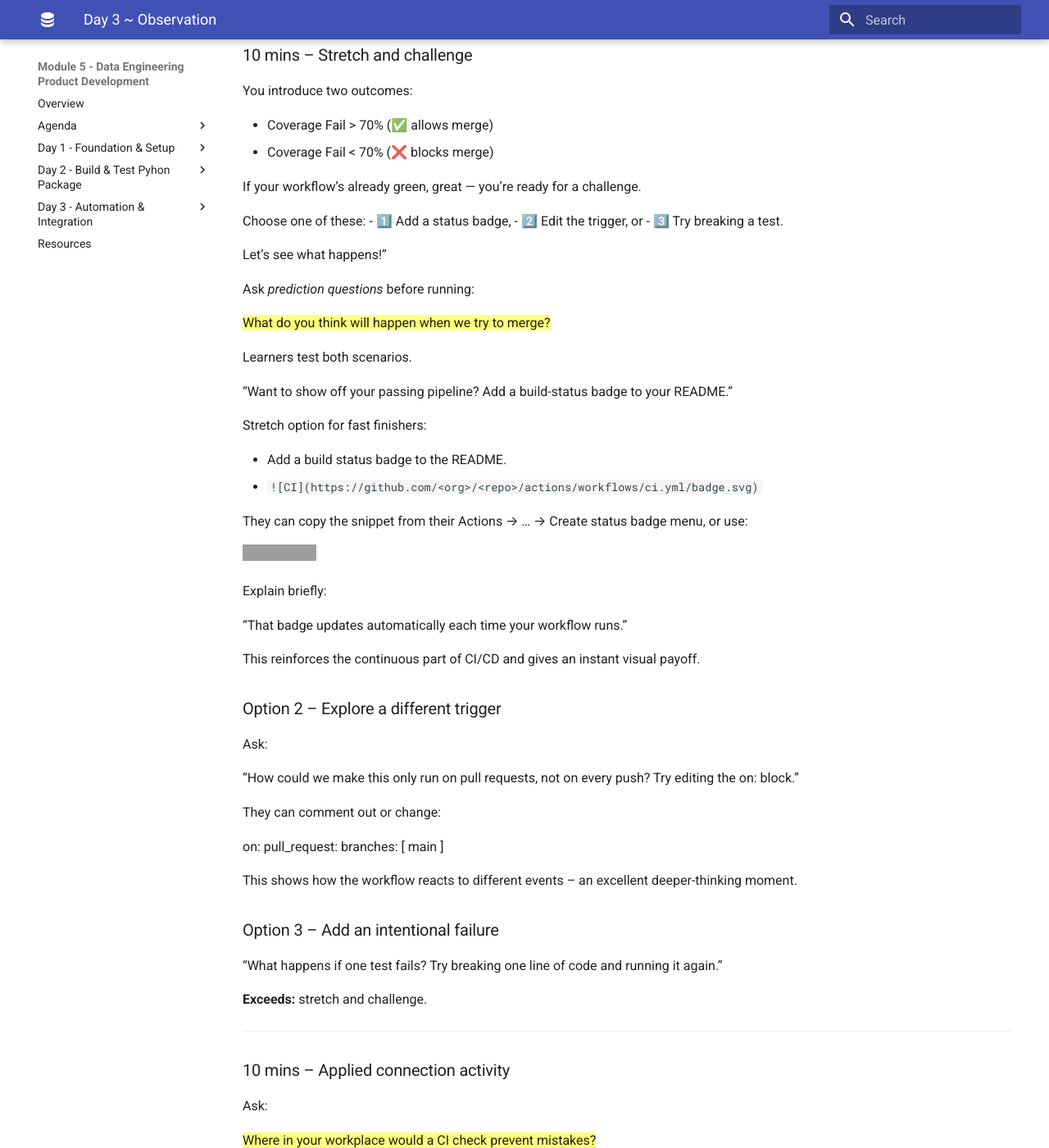
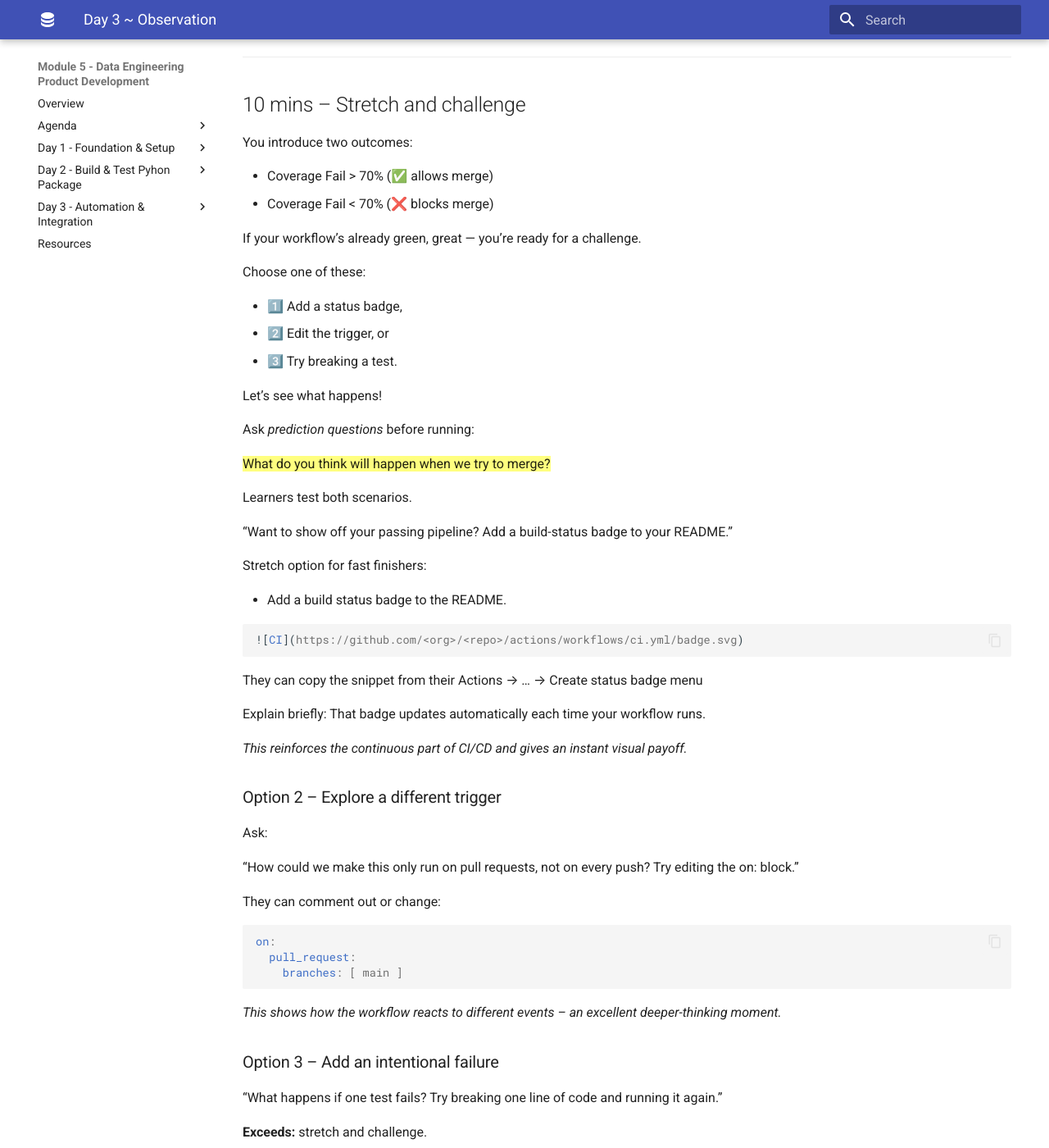
Before and after one commit to qaalabs/DE5M5, an MkDocs documentation site: the page built from docs/day3/observation.md, in a window 1280 px wide and 1400 px high, scrolled down 2146 px. Shown: the whole window at 82% size. Built offline with MkDocs 1.6.1 and Material for MkDocs 9.7.7, drawn with Linux system fonts in a browser that asks for light colours; some of the changed text lies outside the part shown; grey boxes are pictures that could not be loaded.

Commit message:
fix content

````diff
--- a/docs/day3/observation.md
+++ b/docs/day3/observation.md
@@ -16,10 +16,11 @@ Morning everyone. Yesterday you wrote and tested your code, and you aimed for 70
 
 Today we’ll take that a step further by automating those tests so they run every time we make a change.
 
-## Learning objective
+### Learning objective
 By the end of this session, you’ll have a GitHub Action that runs your tests automatically and only allows a merge if they pass.
 
 Before we automate this:
+
 - <mark>what could go wrong if we merge code manually without any checks?</mark>
 - Add one word in chat that describes the risk.
 
@@ -54,7 +55,7 @@ Type in chat: SAVE, PR, or BOTH.
 
 ---
 
-### 15 mins – Learner activity (core learning)
+## 15 mins – Learner activity (core learning)
 
 1. Rename the file correctly
 2. Save to File (or push to GitHub if on the VM)
@@ -85,7 +86,7 @@ Follow up with:
 
 ---
 
-### 10 mins – Stretch and challenge
+## 10 mins – Stretch and challenge
 
 You introduce two outcomes:
 
@@ -96,11 +97,12 @@ You introduce two outcomes:
 If your workflow’s already green, great — you’re ready for a challenge.
 
 Choose one of these:
+
 - 1️⃣ Add a status badge,
 - 2️⃣ Edit the trigger, or
 - 3️⃣ Try breaking a test.
 
-Let’s see what happens!”
+Let’s see what happens!
 
 
 Ask *prediction questions* before running:
@@ -114,18 +116,16 @@ Learners test both scenarios.
 Stretch option for fast finishers:
 
 - Add a build status badge to the README.
-- `![CI](https://github.com/<org>/<repo>/actions/workflows/ci.yml/badge.svg)`
 
-They can copy the snippet from their Actions → … → Create status badge menu, or use:
+```markdown
+![CI](https://github.com/<org>/<repo>/actions/workflows/ci.yml/badge.svg)
+```
 
-![CI](https://github.com/<org>/<repo>/actions/workflows/ci.yml/badge.svg)
+They can copy the snippet from their Actions → … → Create status badge menu
 
+Explain briefly: That badge updates automatically each time your workflow runs.
 
-Explain briefly:
-
-“That badge updates automatically each time your workflow runs.”
-
-This reinforces the continuous part of CI/CD and gives an instant visual payoff.
+*This reinforces the continuous part of CI/CD and gives an instant visual payoff.*
 
 ### Option 2 – Explore a different trigger
 
@@ -135,25 +135,24 @@ Ask:
 
 They can comment out or change:
 
+```yaml
 on:
   pull_request:
     branches: [ main ]
+```
 
-
-This shows how the workflow reacts to different events – an excellent deeper-thinking moment.
+*This shows how the workflow reacts to different events – an excellent deeper-thinking moment.*
 
 ### Option 3 – Add an intentional failure
 
 “What happens if one test fails? Try breaking one line of code and running it again.”
 
 
-
-
 **Exceeds:** stretch and challenge.
 
 ---
 
-### 10 mins – Applied connection activity
+## 10 mins – Applied connection activity
 
 Ask:
 
@@ -169,7 +168,7 @@ Encourage examples:
 
 ---
 
-### 10 mins – Second demo (you break stuff)
+## 10 mins – Second demo (you break stuff)
 
 You:
 
@@ -186,7 +185,7 @@ Assessment for learning:
 
 ---
 
-### 5 mins – Quick exit ticket (proof of learning)
+## 5 mins – Quick exit ticket (proof of learning)
 
 In chat:
 
@@ -207,8 +206,6 @@ In chat:
 | Assessment for learning | Prediction, peer support, exit ticket                   |
 | Applied connections     | Workplace discussion about preventing real failures     |
 
----
-
 ## Quick checklist
 
 - Camera on
````
Also changed, not shown: docs/day3/github-actions.md (+1 -3 lines), docs/day3/github-branch.md (+2 -2 lines), docs/day3/index.md (deleted).
